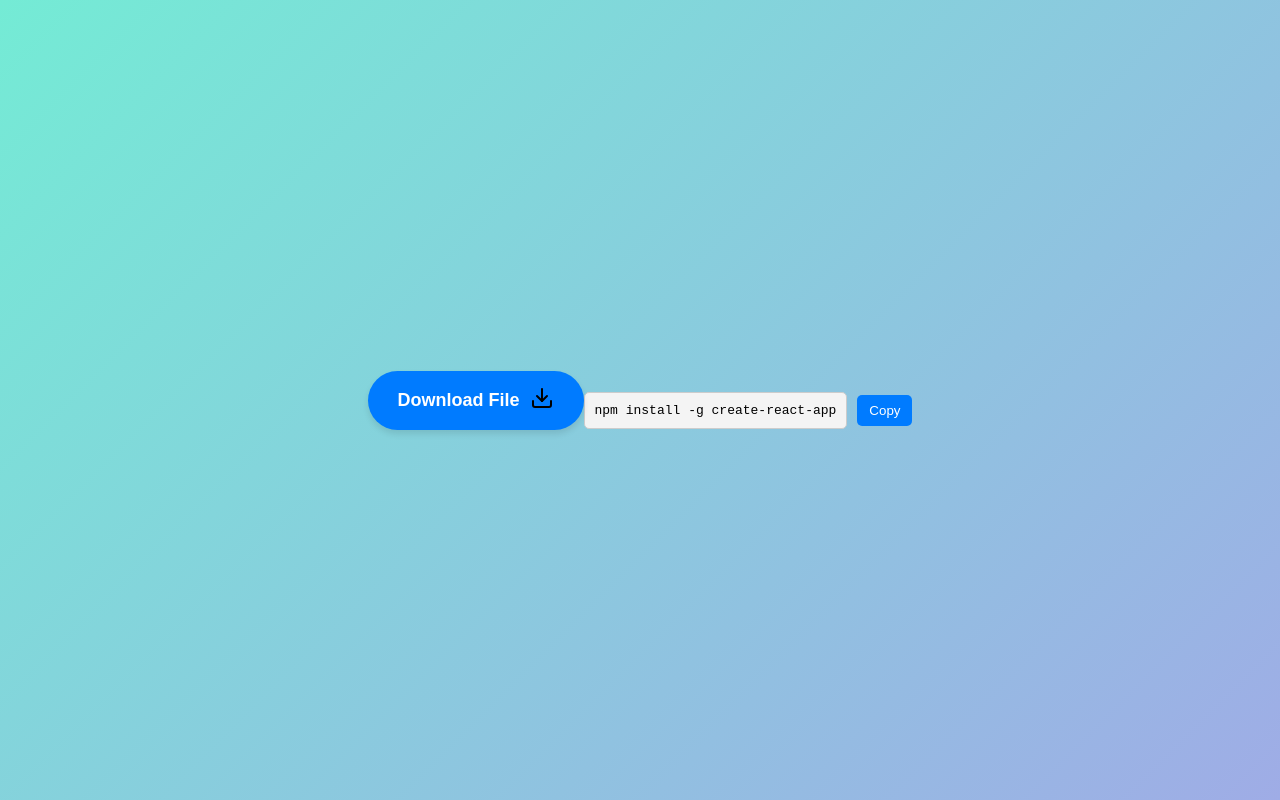
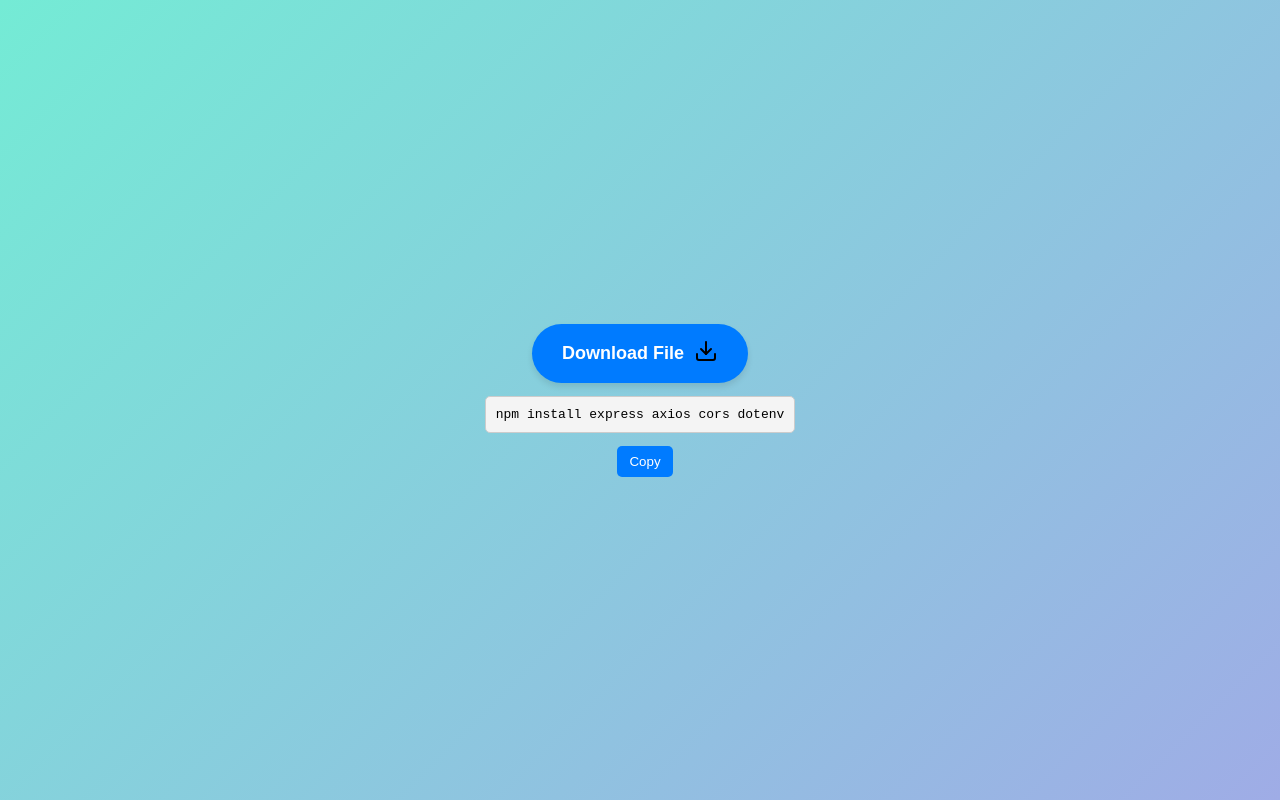
Before and after one commit to mdimranhasanmahin/download, a plain HTML site: page index.html in a window 1280 px wide. Drawn offline with Linux system fonts and the light colour scheme.

Commit message:
Update index.html

```diff
--- a/index.html
+++ b/index.html
@@ -7,9 +7,7 @@
   <link rel="stylesheet" href="styles.css">
   <style>
     .command-container {
-      display: flex;
       align-items: center;
-      margin-top: 20px;
     }
     .command-line {
       background-color: #f4f4f4;
@@ -41,9 +39,7 @@
       <span class="text">Download File</span>
       <span class="icon"><img src="download.png"></span>
     </a>
-  </div>
-  <div class="command-container">
-    <pre class="command-line" id="command">npm install -g create-react-app</pre>
+    <pre class="command-line" id="command">npm install express axios cors dotenv</pre>
     <button class="copy-button" onclick="copyCommand()">Copy</button>
   </div>
 
```
